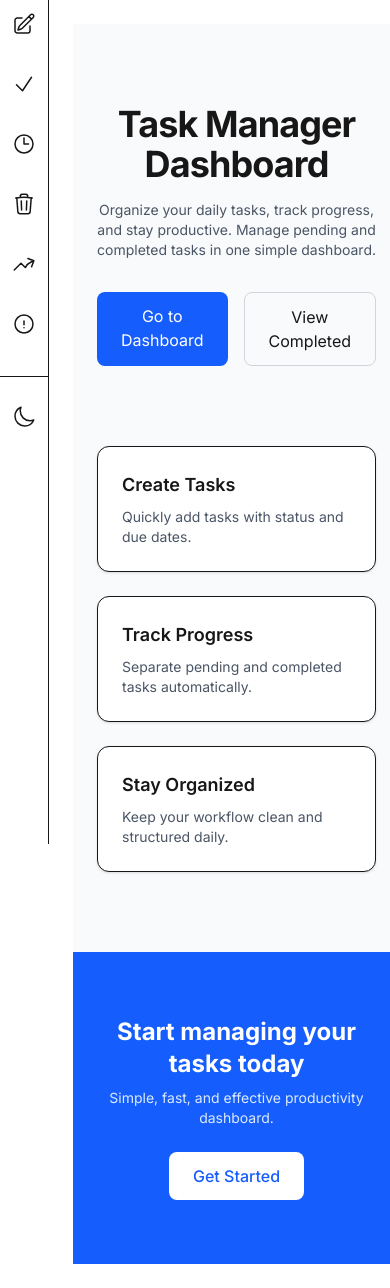
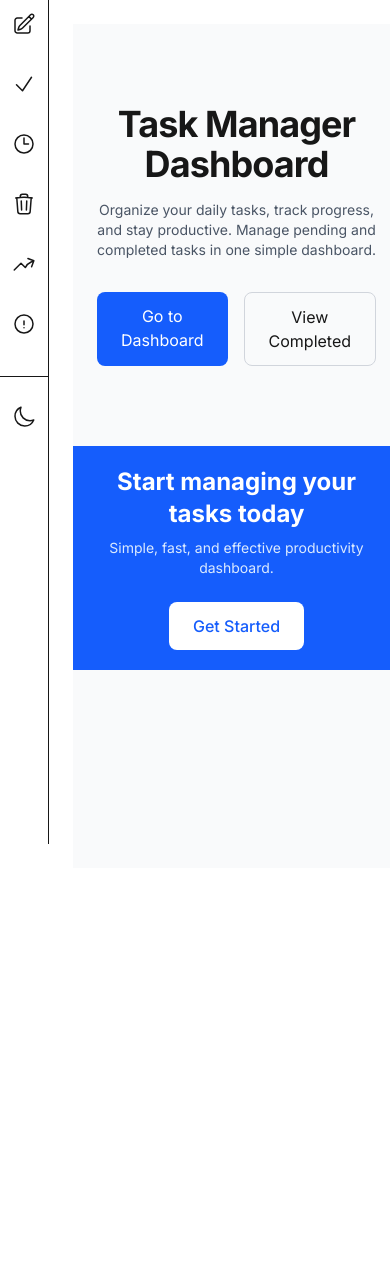
Before and after one commit to kentolyn-n/task-manager, a Next.js app: page / in a window 390 px wide. Shown: the top 1288 px of the page. After the commit the page ends 892 px from the top, so only its background shows below. Built offline with nearby package versions, Linux system fonts and the light colour scheme.

Commit message:
feat: a little fix for toggle icon buttin and a little layout changes for home page and some pages

```diff
--- a/app/about/page.tsx
+++ b/app/about/page.tsx
@@ -47,7 +47,7 @@ export default function AboutPage() {
       </div>
 
       {/* Footer section */}
-      <div className="p-4 sm:p-6 rounded-xl border bg-[var(--background)] text-[var(--foreground)] text-center">
+      <div className="p-4 sm:p-6 rounded-xl border bg-[var(--background)] text-[var(--foreground)] text-center hidden lg:block">
         <p className="text-xs sm:text-sm opacity-70">
           Built with focus on learning, scalability, and real-world structure.
         </p>
--- a/app/components/SideBar.tsx
+++ b/app/components/SideBar.tsx
@@ -33,8 +33,8 @@ export default function SideBar() {
 
   const icons =
     theme === "dark"
-      ? <SunIcon className="w-8 sm:w-10 hover:bg-sky-100 hover:text-blue-600 dark:hover:bg-gray-700" />
-      : <MoonIcon className="w-6 sm:w-7 hover:bg-sky-100 hover:text-blue-600 dark:hover:bg-gray-700" />;
+      ? <SunIcon className="w-8 sm:w-10" />
+      : <MoonIcon className="w-6 sm:w-7" />;
 
 
   const toggleText =
@@ -80,7 +80,7 @@ export default function SideBar() {
         </h1>
 
         <button
-          className="flex items-center w-full p-3 rounded-md hover:bg-sky-100 dark:hover:bg-gray-700 active:scale-95 transition"
+          className="flex items-center w-full p-3 rounded-md hover:bg-sky-100 dark:hover:bg-gray-700 active:scale-95 transition hover:text-gray-600"
           onClick={toggleTheme}
         >
           <span className="flex items-center gap-2 items-center lg:items-start">
--- a/app/page.tsx
+++ b/app/page.tsx
@@ -33,7 +33,7 @@ export default function Home() {
       </section>
 
       {/* FEATURES */}
-      <section className="px-6 pb-20">
+      <section className="px-6 pb-20 hidden lg:block">
         <div className="grid gap-6 md:grid-cols-3">
 
           <div className="p-6 bg-white rounded-xl shadow-sm border">
@@ -61,7 +61,7 @@ export default function Home() {
       </section>
 
       {/* CTA SECTION */}
-      <section className="bg-blue-600 text-white py-16 px-6 text-center">
+      <section className="bg-blue-600 text-white py-5 px-6 text-center">
         <h2 className="text-2xl md:text-3xl font-bold">
           Start managing your tasks today
         </h2>
```
